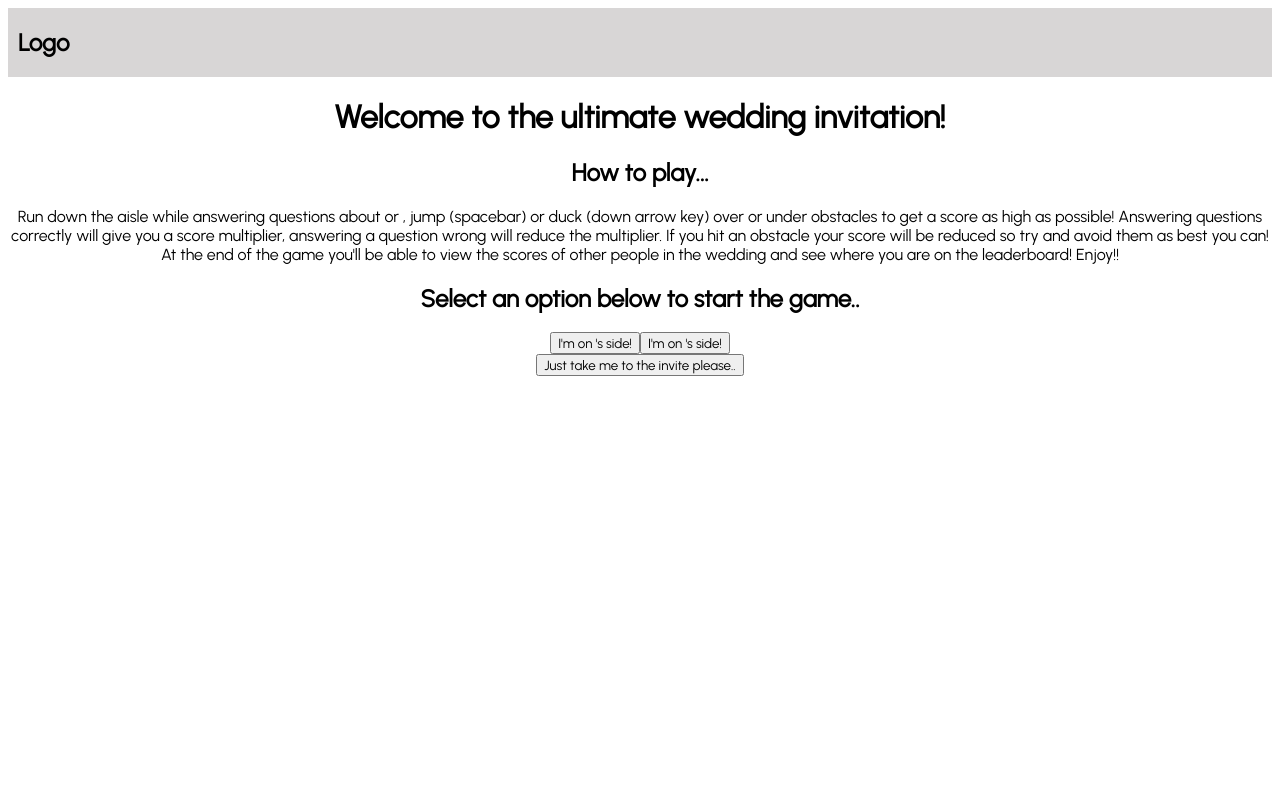
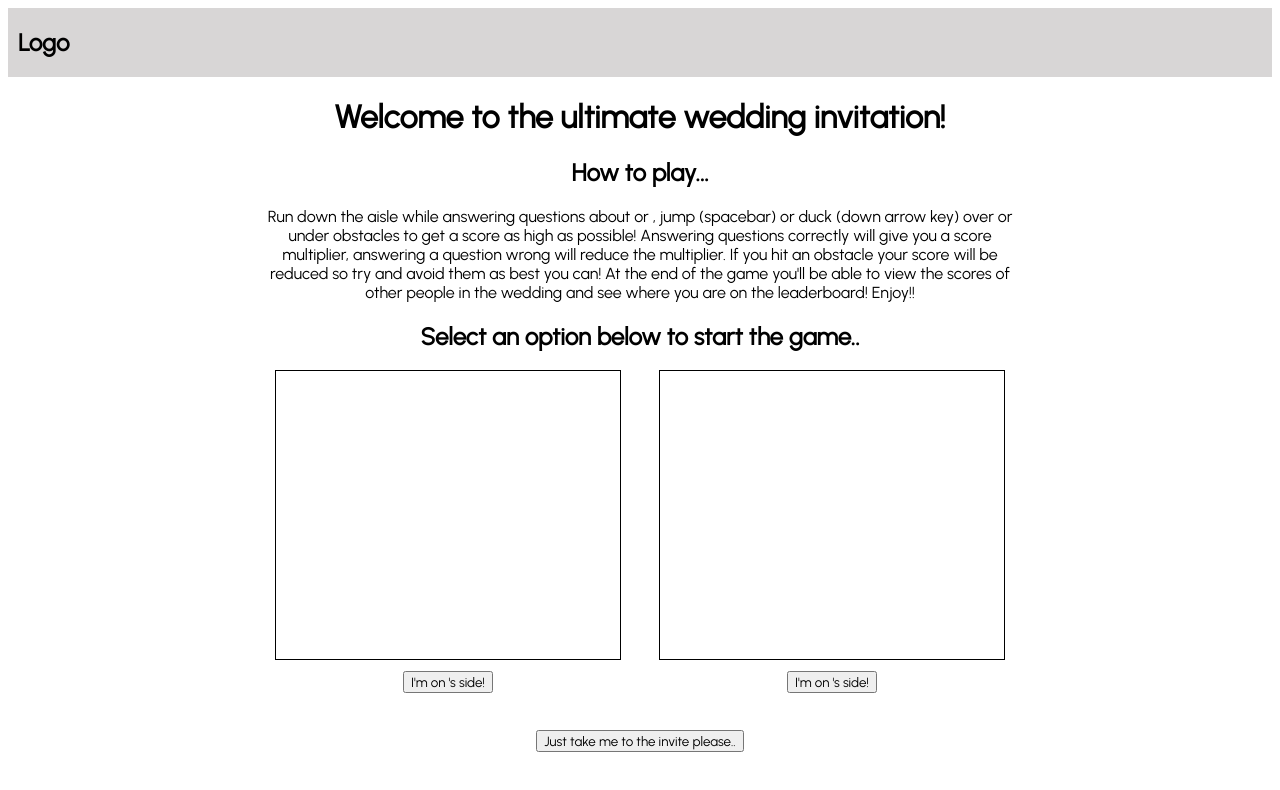
Before and after one commit to gitplayers/client, a React app: page /wedding/1 in a window 1280 px wide. Shown: the top 790 px of the page. Built offline with nearby package versions, Linux system fonts and the light colour scheme; no server answers.

Commit message:
Add basic styling for welcome and results pages

```diff
--- a/src/Pages/Results/index.js
+++ b/src/Pages/Results/index.js
@@ -57,10 +57,10 @@ const Results = () => {
         })
         return array.map((score,i) => {
             return (
-                <tr key={i}>
-                    <td>{i + 1}</td>
-                    <td>{score.name}</td>
-                    <td>{score.score}</td>
+                <tr  key={i}>
+                    <td className="resultRow">{i + 1}</td>
+                    <td className="resultRow">{score.name}</td>
+                    <td className="resultRow">{score.score}</td>
 			    </tr>
             )
         })
@@ -106,15 +106,16 @@ const Results = () => {
         {error === "" ?
         <>
             {loading ? <h1>loading..</h1> :
-            <div>
-                <button onClick={renderInvitePage}>See my invite!!</button>
+            <div id="resultsSection">
                 <h1>Results</h1>
-                <select onChange={updateSelect} name="results" id="results">
-                    <option value="allResults">All results</option>
-                    <option value={names[0]}>{names[0]}'s side</option>
-                    <option value={names[1]}>{names[1]}'s side</option>
-                </select>
-                <section>
+                <div id="selectDiv">
+                    <select onChange={updateSelect} name="results" id="results">
+                        <option value="allResults">All results</option>
+                        <option value={names[0]}>{names[0]}'s side</option>
+                        <option value={names[1]}>{names[1]}'s side</option>
+                    </select>
+                </div>
+                <section id="table">
                     <table className="resultsTable">
                     <thead>
                         <tr>
@@ -126,6 +127,9 @@ const Results = () => {
                     <tbody>{selectBodyResults()}</tbody>
                     </table>
                 </section>
+                <div id="inviteButtonDiv">
+                    <button onClick={renderInvitePage}>See my invite!!</button>
+                </div>
             </div>
             }
         </>
--- a/src/Pages/Results/style.css
+++ b/src/Pages/Results/style.css
@@ -1,7 +1,37 @@
+#table {
+    width: 40vw;
+    margin: 0 auto;
+    max-height: 50vh;
+    overflow-y: auto;
+
+}
+
 .resultsTable {
-    margin: 0 auto;
+    width: 35vw;
+    margin: 10px auto;
+    border-collapse: separate;
+    border-spacing: 0;
 }
 
 .resultsTable th {
     padding: 5px 40px;
+    margin: 0;
 }
+
+.resultRow {
+    padding: 5px 0px;
+    border-top: 1px solid black;
+}
+
+#selectDiv {
+    margin-bottom: 1vh;
+}
+
+#inviteButtonDiv {
+    margin-top: 2vh;
+}
+
+#resultsSection {
+    width: 50vw;
+    margin: 0 auto;
+}
--- a/src/Pages/Welcome/index.js
+++ b/src/Pages/Welcome/index.js
@@ -57,11 +57,19 @@ const Welcome = () => {
                 <>
                 <p>Run down the aisle while answering questions about {playerNames[0]} or {playerNames[1]}, jump (spacebar) or duck (down arrow key) over or under obstacles to get a score as high as possible! Answering questions correctly will give you a score multiplier, answering a question wrong will reduce the multiplier. If you hit an obstacle your score will be reduced so try and avoid them as best you can! At the end of the game you'll be able to view the scores of other people in the wedding and see where you are on the leaderboard! Enjoy!!</p>
                 <h2>Select an option below to start the game..</h2>
-                <div>
+                <div id="side1">
+                    <div id="side1ImageDiv">
+
+                    </div>
                     <button onClick={startSide1Game}>I'm on {playerNames[0]}'s side!</button>
+                </div>
+                <div id="side2">
+                    <div id="side1ImageDiv">
+
+                    </div>
                     <button onClick={startSide2Game}>I'm on {playerNames[1]}'s side!</button>
                 </div>
-                <div>
+                <div id="skipButtonDiv">
                     <button onClick={skipToInvite}>Just take me to the invite please..</button>
                 </div>
                 </>
--- a/src/Pages/Welcome/style.css
+++ b/src/Pages/Welcome/style.css
@@ -0,0 +1,21 @@
+main {
+    margin: 0 auto;
+    width: 60vw;
+}
+
+#side1 {
+    margin-right: 5%;
+}
+
+#side1, #side2 {
+    height: 40vh;
+    width: 45%;
+    display: inline-block;
+    margin-bottom: 5vh;
+}
+
+#side1ImageDiv, #side2ImageDiv {
+    border: 1px solid black;
+    height: 90%;
+    margin-bottom: 3%;
+}
```
